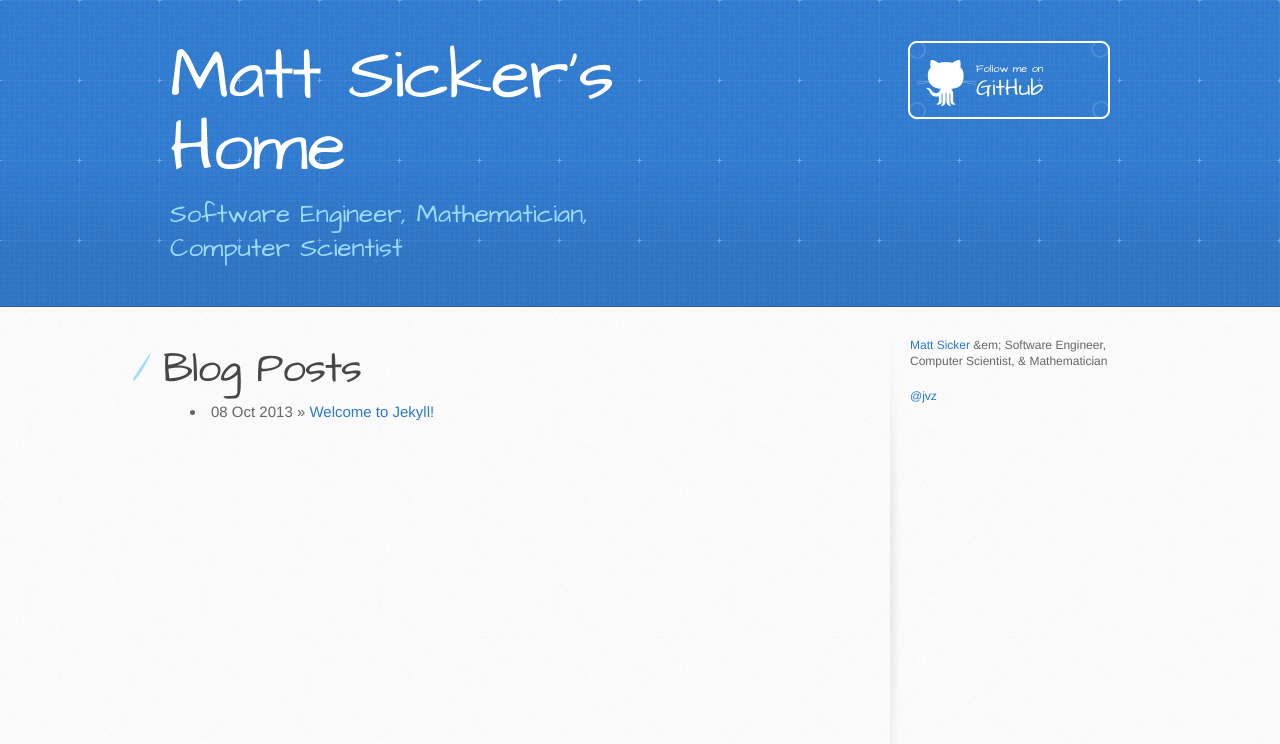
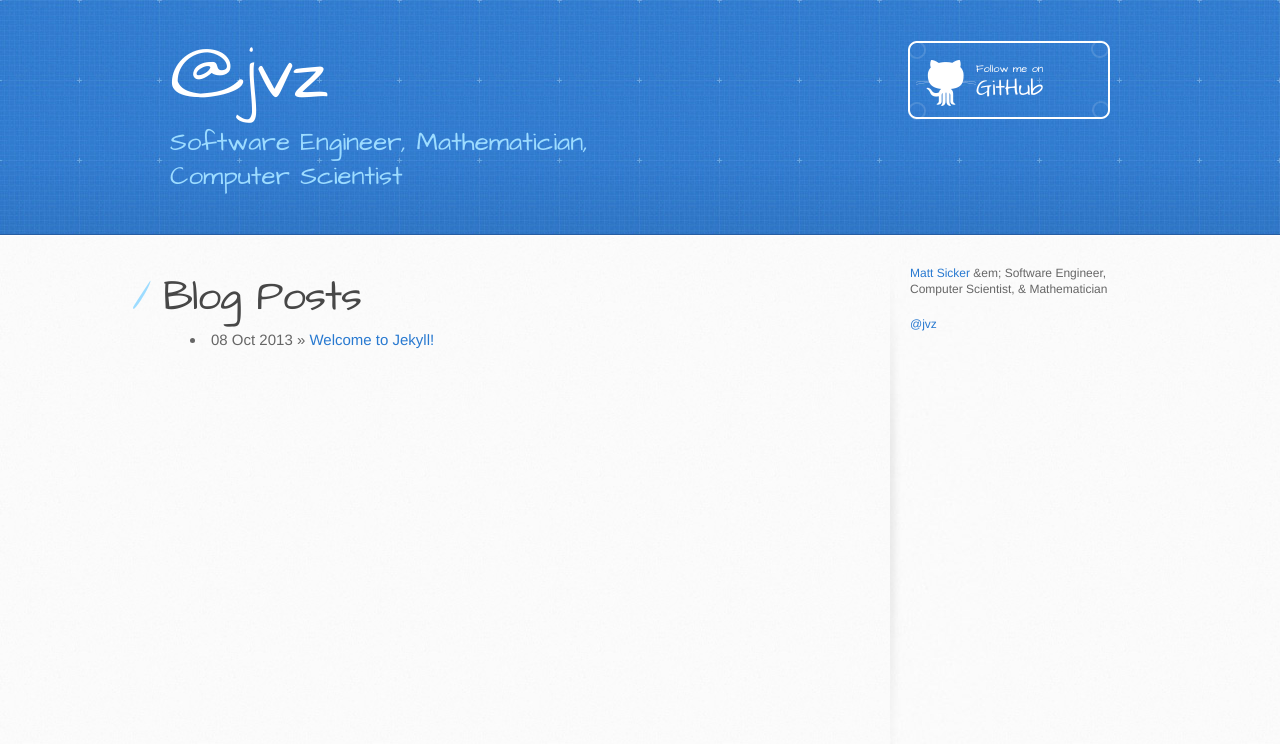
Before and after one commit to jvz/musigma.blog, a Jekyll site: the page built from index.html, in a window 1280 px wide. Shown: the top 744 px of the page. Built offline with Jekyll 4.4.1, drawn with Linux system fonts in a browser that asks for light colours; Markdown is read by kramdown in place of the engine named in the settings.

Commit message:
Changed site name.

```diff
--- a/_config.yml
+++ b/_config.yml
@@ -1,4 +1,4 @@
-name: Matt Sicker's Home
+name: "@jvz"
 markdown: redcarpet
 pygments: true
 timezone: America/Chicago
```
